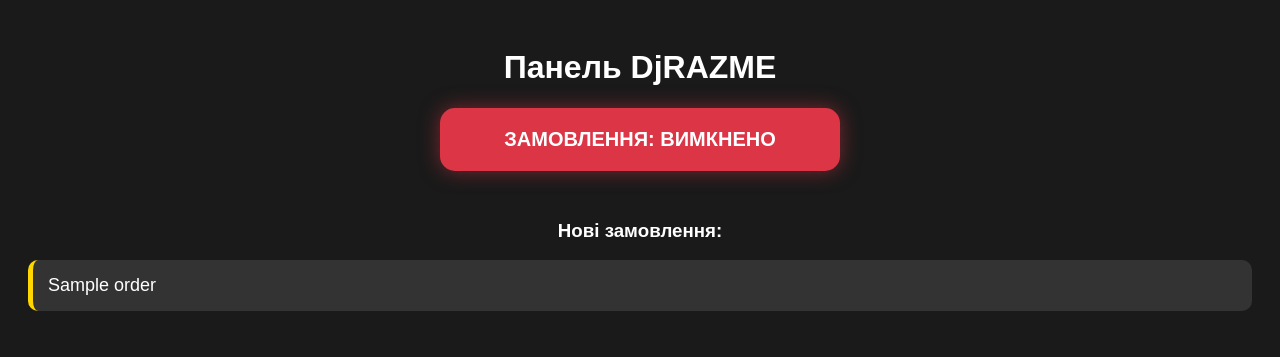
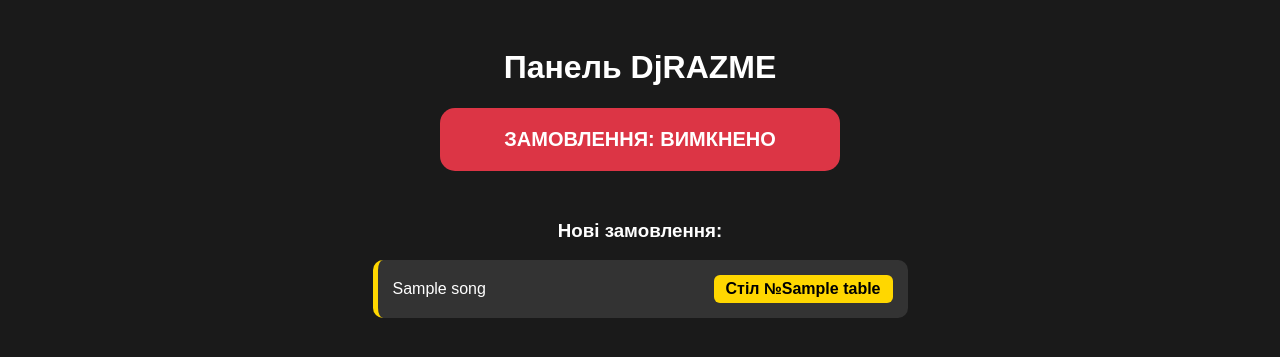
Before and after one commit to DjRAZME/Karaoke-DjRAZME, a Flask app: template templates/admin.html in a window 1280 px wide. Shown: the top 357 px of the page. Run offline with Flask 3, Linux system fonts and the light colour scheme; the template is opened without the code that fills it: most values are stand-ins (such as "Sample title", 1, 10 or a date in 2020).

Commit message:
Update admin.html

```diff
--- a/templates/admin.html
+++ b/templates/admin.html
@@ -6,38 +6,41 @@
     <style>
         body { font-family: sans-serif; text-align: center; padding: 20px; background: #1a1a1a; color: white; }
         .btn-toggle { padding: 20px; width: 100%; max-width: 400px; font-size: 20px; border-radius: 15px; cursor: pointer; border: none; margin-bottom: 30px; font-weight: bold; }
-        .on { background: #28a745; color: white; box-shadow: 0 0 20px rgba(40, 167, 69, 0.5); }
-        .off { background: #dc3545; color: white; box-shadow: 0 0 20px rgba(220, 53, 69, 0.5); }
-        .order-item { background: #333; padding: 15px; margin: 10px auto; border-radius: 10px; border-left: 5px solid #FFD700; text-align: left; font-size: 18px; }
+        .on { background: #28a745; color: white; }
+        .off { background: #dc3545; color: white; }
+        .order-item { background: #333; padding: 15px; margin: 10px auto; border-radius: 10px; border-left: 5px solid #FFD700; text-align: left; display: flex; justify-content: space-between; align-items: center; max-width: 500px; }
+        .table-badge { background: #FFD700; color: #000; padding: 5px 12px; border-radius: 6px; font-weight: bold; }
     </style>
 </head>
 <body>
     <h1>Панель DjRAZME</h1>
+
     <button id="toggleBtn" class="btn-toggle {% if enabled %}on{% else %}off{% endif %}" onclick="toggleOrders()">
         {% if enabled %}ЗАМОВЛЕННЯ: ПРАЦЮЮТЬ{% else %}ЗАМОВЛЕННЯ: ВИМКНЕНО{% endif %}
     </button>
+
     <div id="orders-list">
         <h3>Нові замовлення:</h3>
         {% for order in orders %}
-        <div class="order-item">{{ order }}</div>
+        <div class="order-item">
+            <span>{{ order.song }}</span>
+            <span class="table-badge">Стіл №{{ order.table }}</span>
+        </div>
         {% endfor %}
     </div>
+
     <script>
         function toggleOrders() {
             fetch('/toggle_orders', { method: 'POST' })
             .then(res => res.json())
             .then(data => {
                 const btn = document.getElementById('toggleBtn');
-                if (data.enabled) {
-                    btn.innerText = "ЗАМОВЛЕННЯ: ПРАЦЮЮТЬ";
-                    btn.className = "btn-toggle on";
-                } else {
-                    btn.innerText = "ЗАМОВЛЕННЯ: ВИМКНЕНО";
-                    btn.className = "btn-toggle off";
-                }
+                btn.innerText = data.enabled ? "ЗАМОВЛЕННЯ: ПРАЦЮЮТЬ" : "ЗАМОВЛЕННЯ: ВИМКНЕНО";
+                btn.className = data.enabled ? "btn-toggle on" : "btn-toggle off";
             });
         }
-        setTimeout(() => { location.reload(); }, 10000);
+        // Автообновление раз в 10 секунд
+        setInterval(() => { location.reload(); }, 10000);
     </script>
 </body>
 </html>
```
